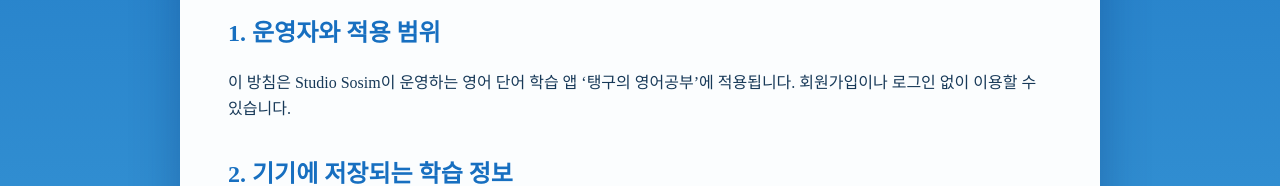
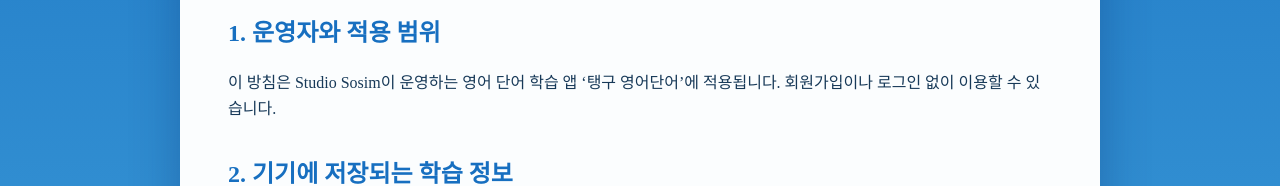
Before and after one commit to studiososim/studiososim.github.io, a plain HTML site: page tanggu-word-study.html in a window 1280 px wide. Both pictures are taken after a click on the button "한국어". Shown: the part 507-693 px from the top of the page. Drawn offline with Linux system fonts and the light colour scheme; a web font is replaced by a local one.

Commit message:
Use the correct Korean title for Tanggu Words

```diff
--- a/tanggu-word-study.html
+++ b/tanggu-word-study.html
@@ -67,7 +67,7 @@
       <p class="notice"><strong>핵심 안내</strong> 학습 기록은 기기에 저장됩니다. 인터넷 연결 시 Supabase에서 공개 단어 목록을 내려받습니다. Google AdMob은 학습 화면에 배너 광고를 표시하고, 사용자가 선택하면 보상형 광고를 재생합니다.</p>
 
   <h2>1. 운영자와 적용 범위</h2>
-  <p>이 방침은 Studio Sosim이 운영하는 영어 단어 학습 앱 ‘탱구의 영어공부’에 적용됩니다. 회원가입이나 로그인 없이 이용할 수 있습니다.</p>
+  <p>이 방침은 Studio Sosim이 운영하는 영어 단어 학습 앱 ‘탱구 영어단어’에 적용됩니다. 회원가입이나 로그인 없이 이용할 수 있습니다.</p>
 
   <h2>2. 기기에 저장되는 학습 정보</h2>
   <p>선택한 단계, 학습 목록과 진행 상태, 정답과 오답 기록, 즐겨찾기, 효과음 설정을 이어서 학습할 수 있도록 기기 내부에만 보관합니다.</p>
```
